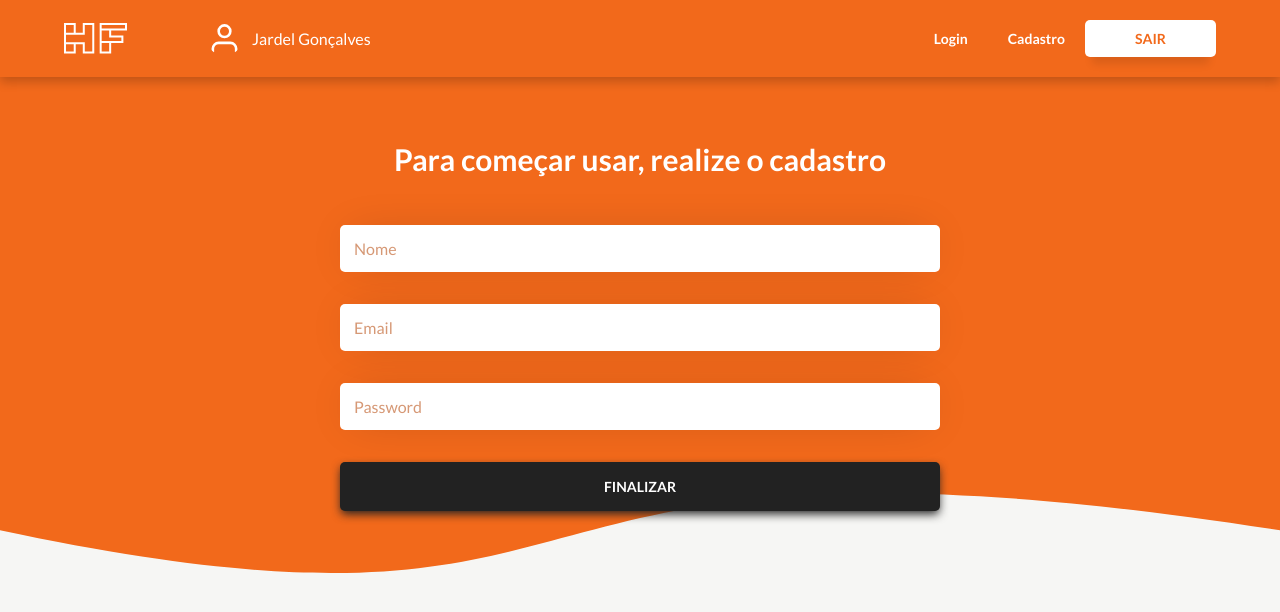
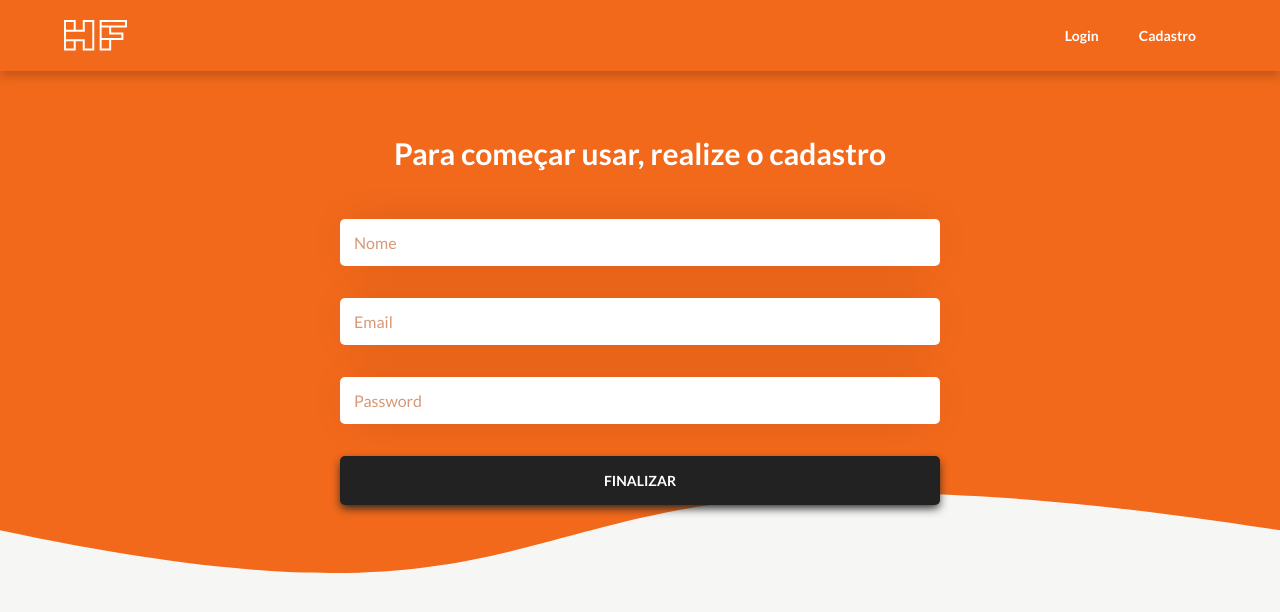
Before and after one commit to jardelgoncalves-dev/hub-finance, a React (Create React App) app in the folder frontend/: page /cadastro in a window 1280 px wide. Shown: the top 612 px of the page. Built offline with nearby package versions, Linux system fonts and the light colour scheme; the HTML template or start-up script is replaced by a standard one.

Commit message:
melhorando pagina de cadastro

```diff
--- a/frontend/src/pages/Cadastro/index.js
+++ b/frontend/src/pages/Cadastro/index.js
@@ -3,14 +3,12 @@ import { connect } from "react-redux";
 import { bindActionCreators } from 'redux'
 
 import Header from '../../components/Header'
-import Avatar from '../../components/Avatar'
 import Container from '../../components/Container'
 import Input from '../../components/Input'
 import Button from '../../components/Button'
 import Alert from '../../components/Alert'
 
 import logo from '../../assets/logo_white.svg'
-import userIcon from '../../assets/user.svg'
 
 import { isEmail, isRequired } from '../../util/validator'
 import * as UserActions from '../../store/actions/user'
@@ -82,13 +80,8 @@ class Cadastro extends Component {
             { url: '/', name: 'Login' },
             { url: '/cadastro', name: 'Cadastro' },
           ]}
-          buttons={[<Button key="1" small white>Sair</Button>]}
         >
           <img src={logo} alt="Logo" />
-          <Avatar
-            image={userIcon}
-            text="Jardel Gonçalves"
-          />
         </Header>
         <Container center column>
           <h3>Para começar usar, realize o cadastro</h3>
```
